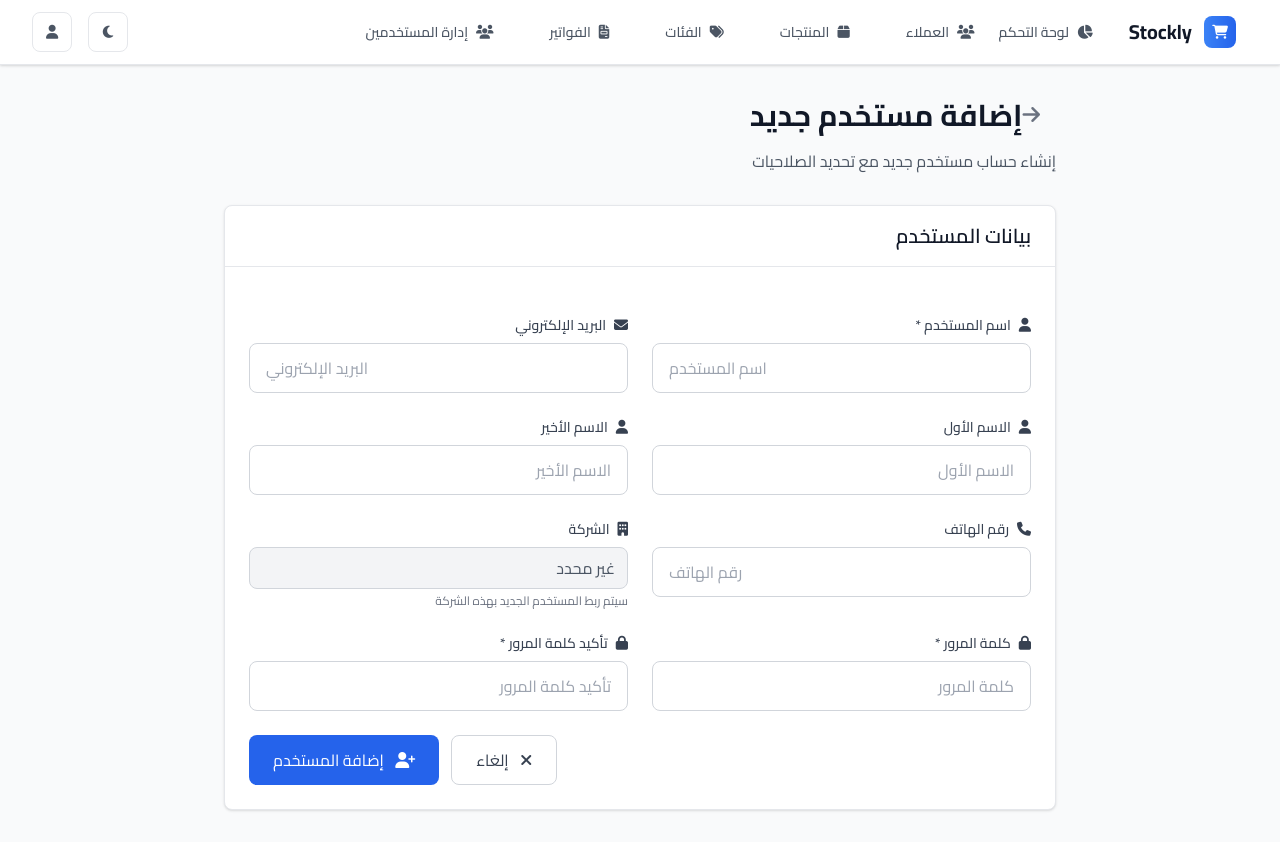
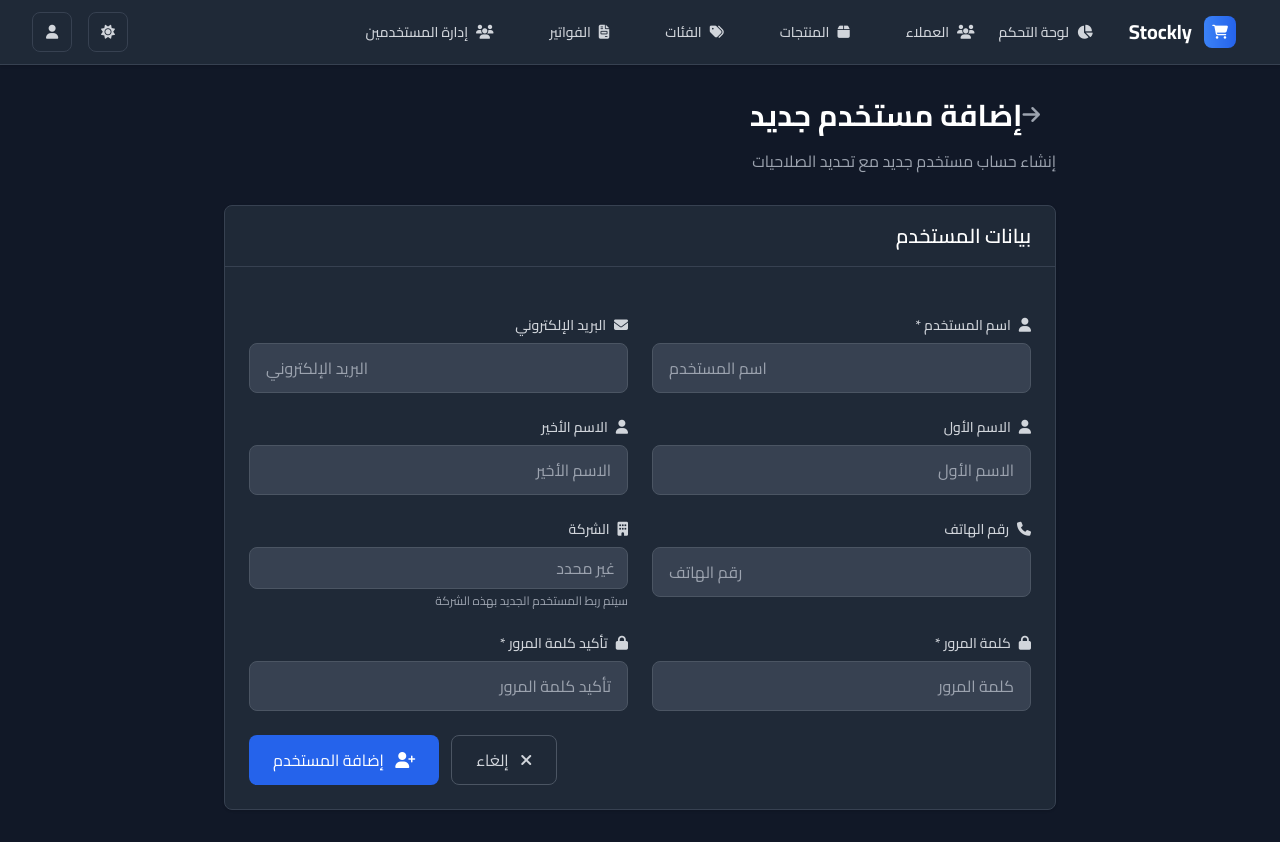
Before and after one commit to SamerElhamdo/stockly, a Django app: page /users/add/ in a window 1280 px wide. Run offline with Django 5.2, Linux system fonts and the light colour scheme; the visitor is signed in with stand-in values (Sample User, id 1); data comes from the database, SQL or seed files in the repository; some libraries are stand-ins or nearby versions.

Commit message:
update req

```diff
--- a/app/templates/base.html
+++ b/app/templates/base.html
@@ -462,7 +462,7 @@
         const html = document.documentElement;
 
         // Check for saved theme preference or default to light mode
-        const currentTheme = localStorage.getItem('theme') || 'light';
+        const currentTheme = localStorage.getItem('theme') || 'dark';
         if (currentTheme === 'dark') {
             html.classList.add('dark');
             darkModeIcon.className = 'fas fa-sun';
```
Also changed, not shown: requirements.txt (+11 -1 lines).
